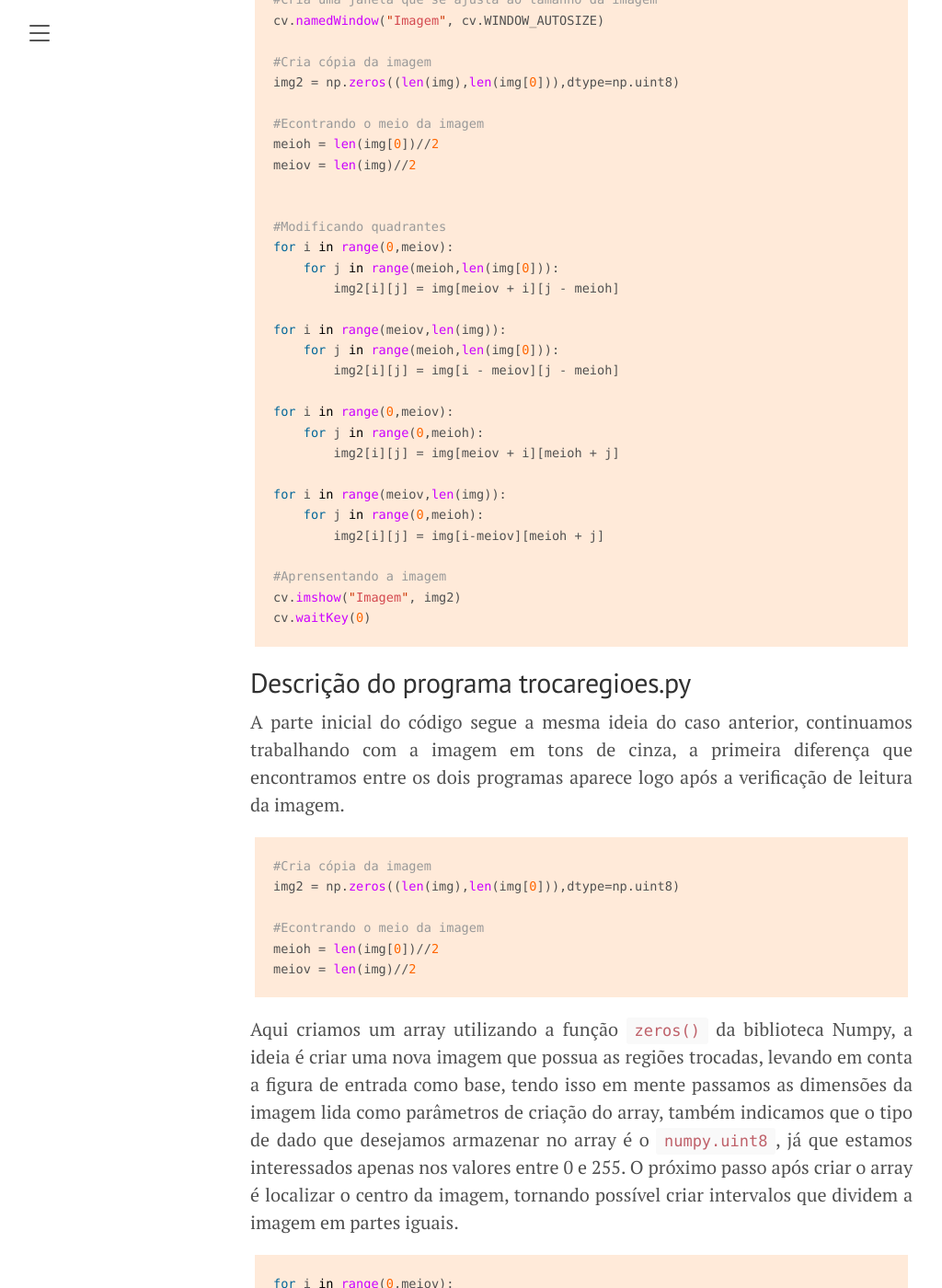
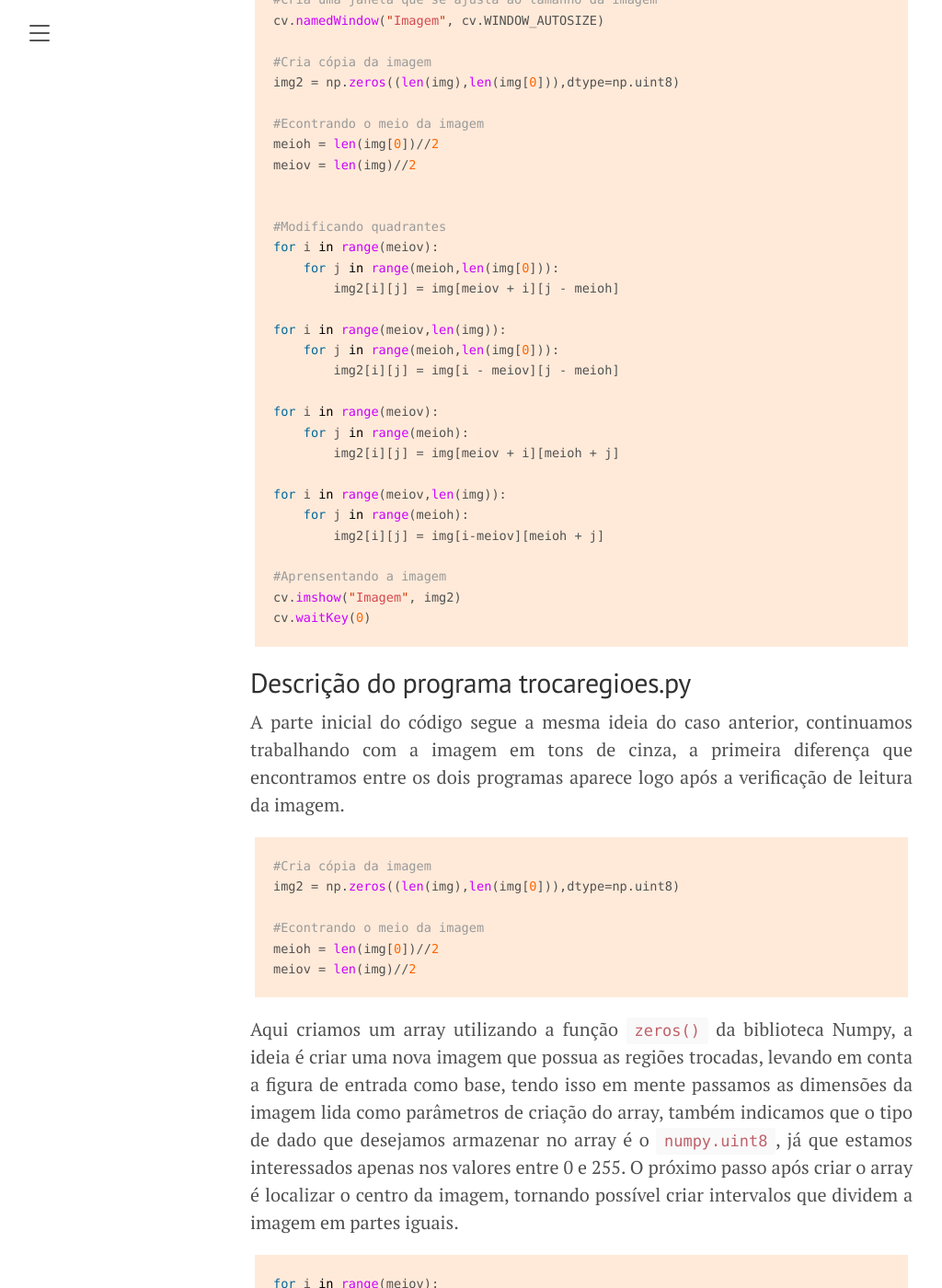
Before and after one commit to lucasamds/lucasamds.github.io, a Jekyll site: the page built from _posts/2021-02-25-manipulando-pixels.md, in a window 1280 px wide and 1400 px high, scrolled down 5828 px. Shown: the whole window at 92% size, without its empty margins (8-1032 px from the left). Built offline with Jekyll 4.4.1, drawn with Linux system fonts in a browser that asks for light colours.

Commit message:
Update 2021-02-25-manipulando-pixels.md

```diff
--- a/_posts/2021-02-25-manipulando-pixels.md
+++ b/_posts/2021-02-25-manipulando-pixels.md
@@ -176,7 +176,7 @@ meiov = len(img)//2
 
 
 #Modificando quadrantes
-for i in range(0,meiov):
+for i in range(meiov):
     for j in range(meioh,len(img[0])):
         img2[i][j] = img[meiov + i][j - meioh]
 
@@ -184,12 +184,12 @@ for i in range(meiov,len(img)):
     for j in range(meioh,len(img[0])):
         img2[i][j] = img[i - meiov][j - meioh]
 
-for i in range(0,meiov):
-    for j in range(0,meioh):
+for i in range(meiov):
+    for j in range(meioh):
         img2[i][j] = img[meiov + i][meioh + j]
 
 for i in range(meiov,len(img)):
-    for j in range(0,meioh):
+    for j in range(meioh):
         img2[i][j] = img[i-meiov][meioh + j]
 
 #Aprensentando a imagem
@@ -215,7 +215,7 @@ meiov = len(img)//2
 Aqui criamos um array utilizando a função `zeros()` da biblioteca Numpy, a ideia é criar uma nova imagem que possua as regiões trocadas, levando em conta a figura de entrada como base, tendo isso em mente passamos as dimensões da imagem lida como parâmetros de criação do array, também indicamos que o tipo de dado que desejamos armazenar no array é o `numpy.uint8`, já que estamos interessados apenas nos valores entre 0 e 255. O próximo passo após criar o array é localizar o centro da imagem, tornando possível criar intervalos que dividem a imagem em partes iguais.
 {% highlight python %}
 
-for i in range(0,meiov):
+for i in range(meiov):
     for j in range(meioh,len(img[0])):
         img2[i][j] = img[meiov + i][j - meioh]
 
```
